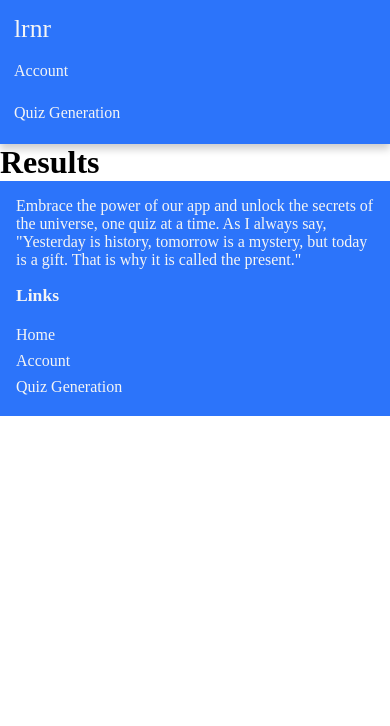
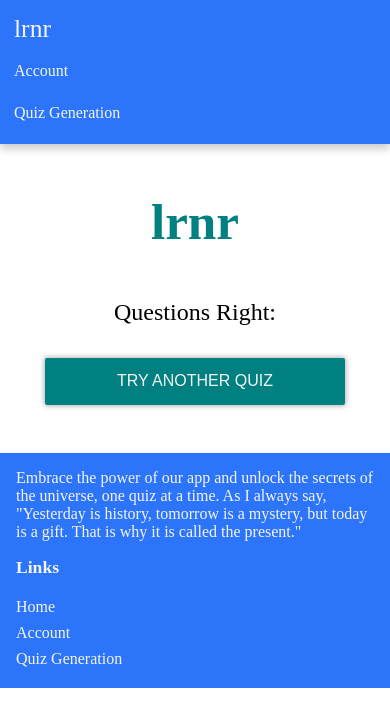
Before and after one commit to janehtle/lrnr, a React (Vite) app in the folder client/: page /results in a window 390 px wide. Shown: the top 726 px of the page. Built offline with nearby package versions, Linux system fonts and the light colour scheme.

Commit message:
results page completed and button updated

```diff
--- a/client/src/pages/Home.jsx
+++ b/client/src/pages/Home.jsx
@@ -1,4 +1,5 @@
 import "../styles/Home.css";
+import { useNavigate } from "react-router-dom";
 import turtleImg from "../assets/lrnr_turtle.png";
 import boltImg from "../assets/bolt_icon.svg";
 import moneyImg from "../assets/money_icon.svg";
@@ -6,12 +7,18 @@ import personImg from "../assets/person_icon.svg";
 
 
 export default function Home() {
+    const navigate = useNavigate();
+
+    function handleClick() {
+        navigate("/account"); //lead to account. acting as if account creation feature included to "start" their journey by signing up
+    }
+
     return (
         <div className="homepage-section">
             <div className="main-content">
                 <img src={turtleImg} className="turtle-logo" alt="blue image of a turtle and lrnr logo" />
                 <p className="homepage-headline">Your guided path to programming enlightment</p>
-                <button className="begin-journey-btn">BEGIN JOURNEY</button>
+                <button className="begin-journey-btn" onClick={handleClick}>BEGIN JOURNEY</button>
             </div>
 
             <div className="subcontent">
--- a/client/src/pages/Results.jsx
+++ b/client/src/pages/Results.jsx
@@ -1,5 +1,19 @@
+import "../styles/Results.css";
+import { useNavigate } from "react-router-dom";
+//in order to have button route to another page, a hook must be used and functionality needs to be created
+
 export default function Results() {
+    const navigate = useNavigate();
+
+    function handleClick() {
+        navigate("/quiz"); //leads to QuizGeneration.jsx page
+    }
+
     return (
-        <h1>Results</h1>
+        <div className="results">
+            <h1 className="lrnr">lrnr</h1>
+            <div id="display-score">Questions Right:</div>
+            <button className="new-quiz-btn" onClick={handleClick}>TRY ANOTHER QUIZ</button>
+        </div>
     )
 }
--- a/client/src/styles/Home.css
+++ b/client/src/styles/Home.css
@@ -31,6 +31,7 @@
     border-radius: 2px;
     box-shadow: 0 0 5px 1px rgba(106, 106, 106, 0.5);
     font-size: 1rem;
+    cursor: pointer;
 }
 
 .turtle-logo {
--- a/client/src/styles/Results.css
+++ b/client/src/styles/Results.css
@@ -0,0 +1,92 @@
+.results {
+    height: 100vh;
+    display: flex;
+    flex-direction: column;
+    justify-content: center;
+    align-items: center;
+    gap: 2.5rem;
+}
+
+.lrnr {
+    color: teal;
+    font-size: 5.5rem;
+}
+
+#display-score {
+    font-size: 2rem;
+}
+
+.new-quiz-btn {
+    font-size: 1.2rem;
+    padding: 1em 2em;
+    color: whitesmoke;
+    background-color: teal;
+    border: none;
+    border-radius: 2px;
+    box-shadow: 0 0 5px 1px rgba(106, 106, 106, 0.5);
+    cursor: pointer;
+}
+
+
+
+/* ---- Tablet (<1200px and >800px) ---- */
+@media (max-width: 1200px) and (min-width: 800px) {
+    .lrnr {
+        font-size: 4.5rem;
+    }
+
+    #display-score {
+        font-size: 1.8rem;
+    }
+
+    .new-quiz-btn {
+        font-size: 1.1rem;
+        padding: 0.9em 1.8em;
+    }
+}
+
+/* ---- Mobile (<800px) ---- */
+@media (max-width: 800px) {
+    .results {
+        height: auto;
+        padding: 3rem 1rem;
+        gap: 2rem;
+    }
+
+    .lrnr {
+        font-size: 3.2rem;
+        margin-bottom: 1rem;
+    }
+
+    #display-score {
+        font-size: 1.5rem;
+    }
+
+    .new-quiz-btn {
+        font-size: 1rem;
+        width: 100%;
+        max-width: 300px;
+        padding: 0.9em 1.2em;
+    }
+}
+
+/* ---- Desktop (>1600px) ---- */
+@media (min-width: 1600px) {
+    .results {
+        max-width: 1600px;
+        gap: 3rem;
+    }
+
+    .lrnr {
+        font-size: 6rem;
+    }
+
+    #display-score {
+        font-size: 2.2rem;
+    }
+
+    .new-quiz-btn {
+        font-size: 1.3rem;
+        padding: 1.1em 2.2em;
+    }
+}
```
